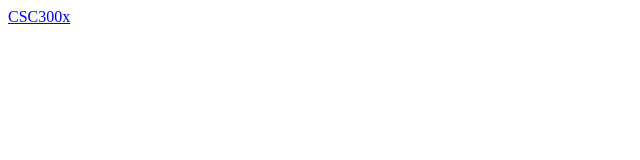
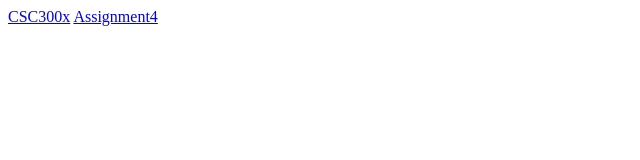
Before and after one commit to jaydencath/jaydencath.github.io, a plain HTML site: page index.html in a window 1280 px wide. Shown: the whole page, without its empty margins (0-640 px from the left). Drawn offline with Linux system fonts and the light colour scheme.

Commit message:
Update index.html

```diff
--- a/index.html
+++ b/index.html
@@ -2,3 +2,4 @@
 <html lang ="en">
 
 <a href="/csc300x-hw3/blog.html">CSC300x</a>
+<a href="/csc300x-hw4/index.html">Assignment4</a>
```
